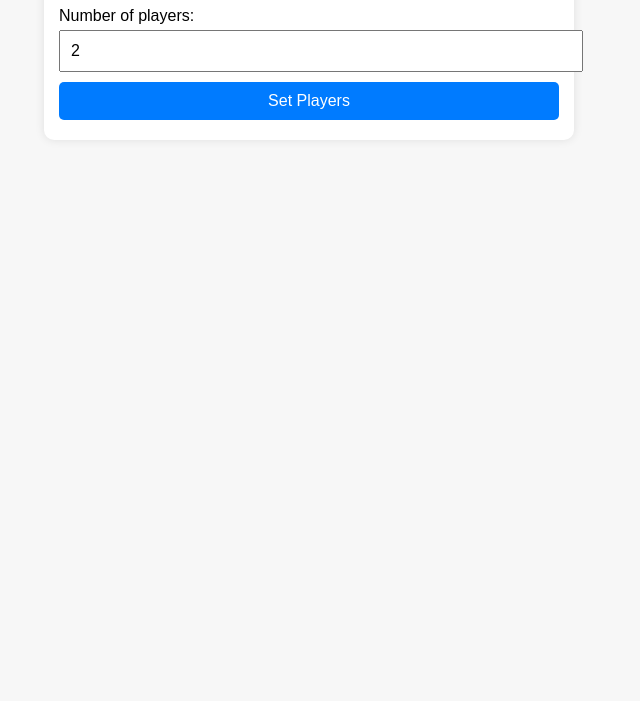
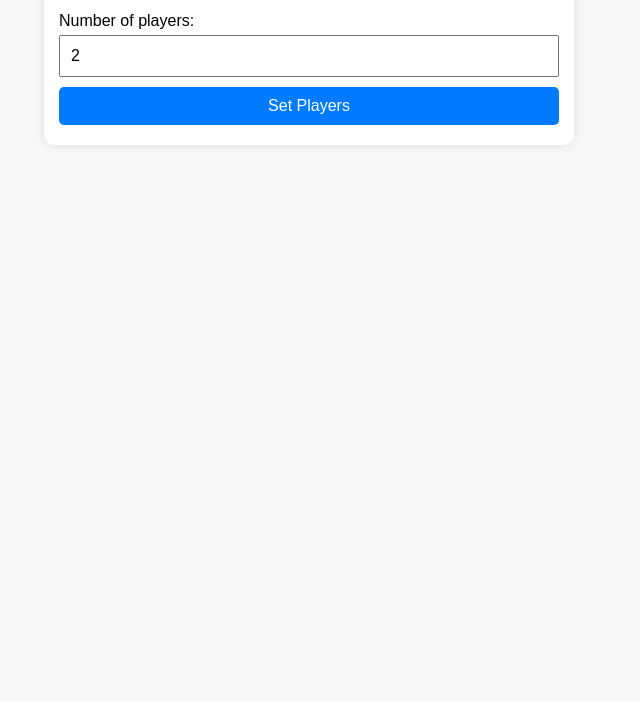
Before and after one commit to Ryuukaze/score_counter, a plain HTML site: page index.html in a window 1280 px wide. Shown: the part 99-800 px from the top of the page, without its empty margins (331-971 px from the left). Drawn offline with Linux system fonts and the light colour scheme.

Commit message:
Fix input field that counts the player

```diff
--- a/styles.css
+++ b/styles.css
@@ -66,3 +66,21 @@ body {
       margin: 5px 0;
     }
   }
+  #setup-section,
+#player-names-form {
+  display: flex;
+  flex-direction: column;
+}
+
+input[type="number"],
+input[type="text"] {
+  width: 100%;
+  max-width: 100%;
+  box-sizing: border-box; /* Ensures padding doesn't cause overflow */
+}
+
+#setup-section label,
+#setup-section input,
+#setup-section button {
+  margin-top: 5px;
+}
```
